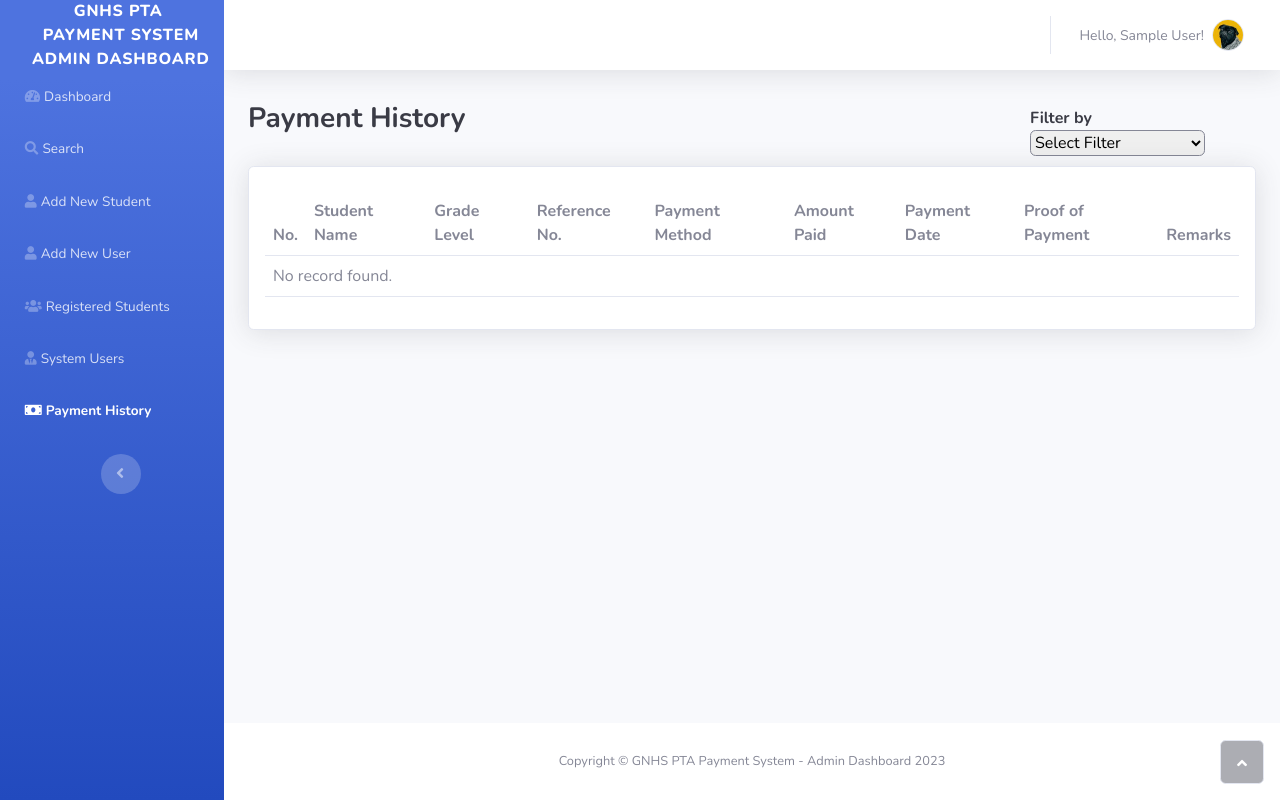
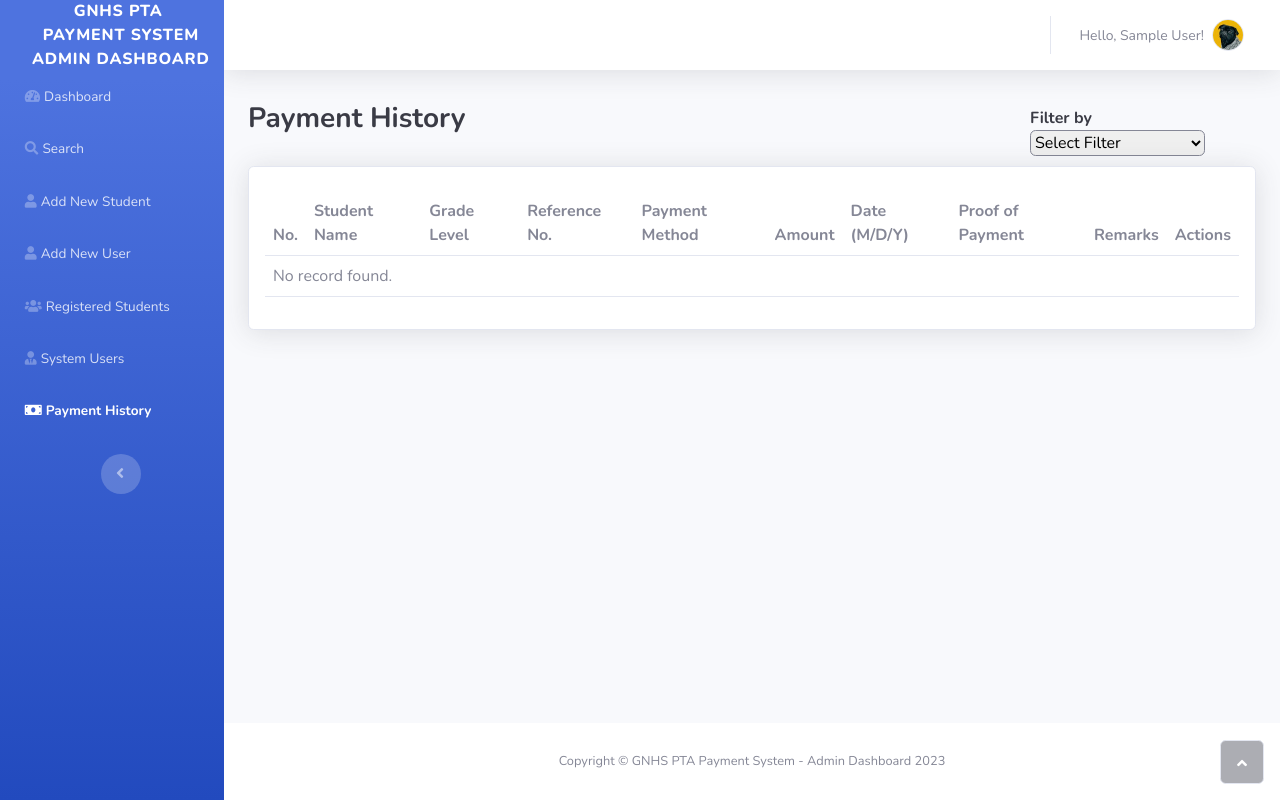
Before and after one commit to rickmagz/online-payment-sys, a PHP site: page /admin/payments.php in a window 1280 px wide. Run offline with PHP 8.4, Linux system fonts and the light colour scheme; the visitor is signed in with stand-in values (Sample User, id 1); data that the repository does not hold is empty; some libraries are stand-ins or nearby versions.

Commit message:
Code modifications

```diff
--- a/admin/payments.php
+++ b/admin/payments.php
@@ -31,9 +31,7 @@ include 'db_connect.php';
                     <li class="nav-item"><a class="nav-link" href="search.php"><i class="fas fa-search"></i><span>Search</span></a></li>
                     <li class="nav-item"><a class="nav-link" href="addnewstudent.php"><i class="fas fa-user"></i><span>Add New Student</span></a><a class="nav-link" href="addnewuser.php"><i class="fas fa-user"></i><span>Add New User</span></a><a class="nav-link" href="viewstudents.php"><i class="fas fa-users"></i><span>Registered Students</span></a></li>
                     <li class="nav-item"><a class="nav-link" href="viewusers.php"><i class="fas fa-user-tie"></i><span>System Users</span></a><a class="nav-link active" href="payments.php"><i class="fas fa-money-bill"></i><span>Payment History</span></a></li>
-                    <li class="nav-item"></li>
-                    <li class="nav-item"></li>
-                    <li class="nav-item"></li>
+
                 </ul>
                 <div class="text-center d-none d-md-inline"><button class="btn rounded-circle border-0" id="sidebarToggle" type="button"></button></div>
             </div>
@@ -127,10 +125,11 @@ include 'db_connect.php';
                                             <th>Grade Level</th>
                                             <th>Reference No.</th>
                                             <th>Payment Method</th>
-                                            <th>Amount Paid</th>
-                                            <th>Payment Date</th>
+                                            <th>Amount</th>
+                                            <th>Date (M/D/Y)</th>
                                             <th>Proof of Payment</th>
                                             <th>Remarks</th>
+                                            <th>Actions</th>
                                         </tr>
                                     </thead>
                                     <tbody>
@@ -150,7 +149,7 @@ include 'db_connect.php';
                                                 $amount_paid = $p['amount_paid'];
                                                 $payment_method = $p['payment_method'];
                                                 $date = strtotime($p['uploaded_on']);
-                                                $pay_date = date("F d, Y; h:i A", $date);
+                                                $pay_date = date("m/d/Y; h:i A", $date);
                                                 $remarks = $p['remarks'];
 
 
@@ -164,8 +163,9 @@ include 'db_connect.php';
                                                     <td>&#8369;<?php echo $amount_paid; ?></td>
                                                     <td><?php echo $pay_date; ?></td>
                                                     <td><button data-id='<?php echo $p['id']; ?>' class="userinfo btn btn-primary btn-sm"><i class="bi bi-image-fill"></i>&nbsp;See Attachment</button></td>
-                                                    <td><?php echo $remarks;?></td>
-                                                    <!-- <td><a class="btn btn-primary btn-sm" href="acceptpayment.php?id=<?php echo $id; ?>"><i class="bi bi-check-circle-fill"></i> </a> <a class="btn btn-danger btn-sm" href="denypayment.php?id=<?php echo $id; ?>"><i class="bi bi-x-circle-fill"></i> </a></td> -->
+                                                    <td><?php echo $remarks; ?></td>
+                                                    <td><button class="btn btn-primary btn-sm" type="submit"><i class="bi bi-check-circle-fill"></i>&nbsp;Accept</button></td>
+                                                    <td><button class="btn btn-danger btn-sm" type="submit"><i class="bi bi-x-circle-fill"></i>&nbsp;Deny</button></td>
                                                 </tr>
                                         <?php
                                                 $i++;
@@ -179,6 +179,7 @@ include 'db_connect.php';
 
                                     </tbody>
                                 </table>
+
 
                             </div>
                         </div>
--- a/student-portal.php
+++ b/student-portal.php
@@ -102,8 +102,8 @@ $id = $_SESSION['id'];
                   }
                 } else {
                   echo "<tr>
-                            <td>No record found.</td>
-                            </tr>";
+                            <td colspan='5'>No record found.</td>
+                        </tr>";
                 };
 
                 ?>
```
